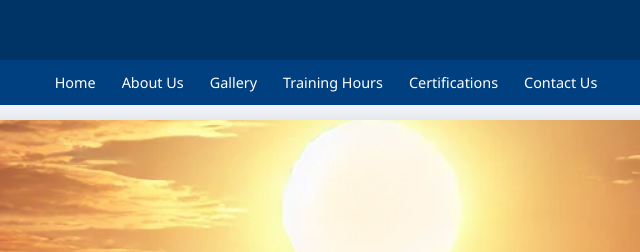
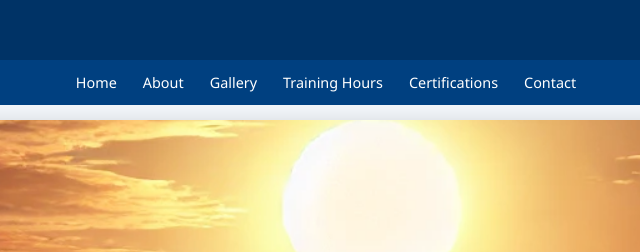
Before and after one commit to aashviyoga/studio.io, a plain HTML site: page index.html in a window 1280 px wide. Shown: the top 252 px of the page, 314-954 px from the left. Drawn offline with Linux system fonts and the light colour scheme.

Commit message:
Update index.html

```diff
--- a/index.html
+++ b/index.html
@@ -330,11 +330,11 @@
     </header>
     <nav>
         <a href="#" onclick="showSection('home')">Home</a>
-        <a href="#" onclick="showSection('about')">About Us</a>
+        <a href="#" onclick="showSection('about')">About</a>
         <a href="#" onclick="showSection('gallery')">Gallery</a>
         <a href="#" onclick="showSection('training')">Training Hours</a>
         <a href="#" onclick="showSection('certifications')">Certifications</a>
-        <a href="#" onclick="showSection('contact')">Contact Us</a>
+        <a href="#" onclick="showSection('contact')">Contact</a>
     </nav>
     <div id="home" class="container active">
         <img src="sun.png" alt="Yoga Practicing in Hills with Sun">
@@ -391,7 +391,7 @@
     </div>
     <div id="contact" class="container">
         <div class="section contact">
-            <h2>Contact Us</h2>
+            <h2>Contact </h2>
             <p><strong>Aishwarya Vinoy</strong> (Govt. of Kerala Certified Yoga Instructor)</p>
             <p>📞 <a href="tel:+918590431119">+91 8590431119</a></p>
             <p>✉️ <a href="mailto:aishwaryavinoy2002@gmail.com">aishwaryavinoy2002@gmail.com</a></p>
```
